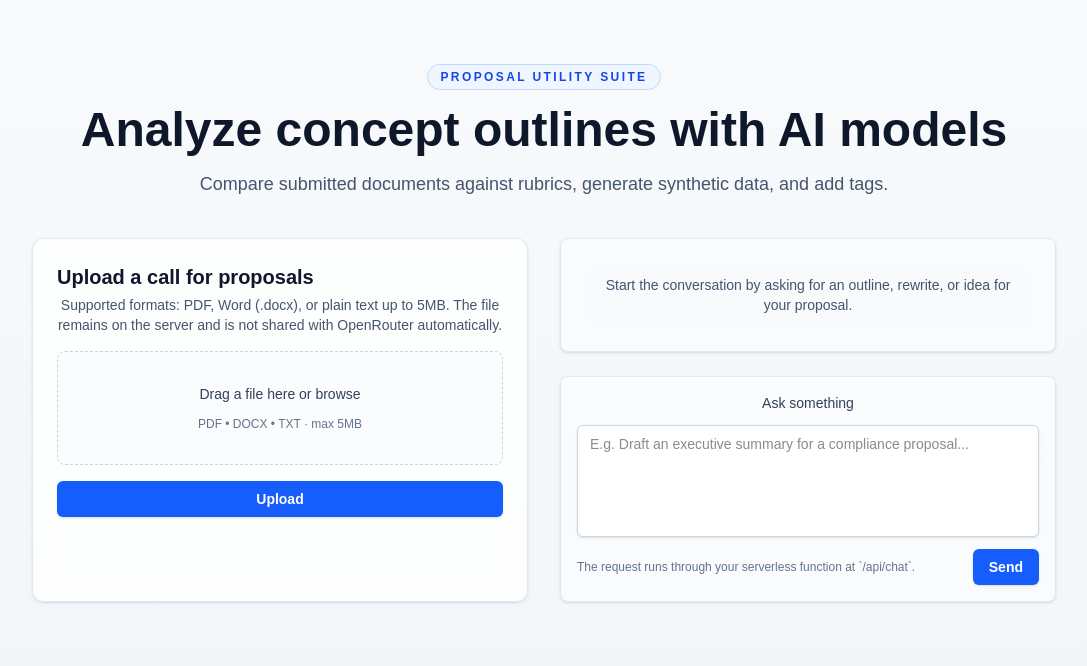
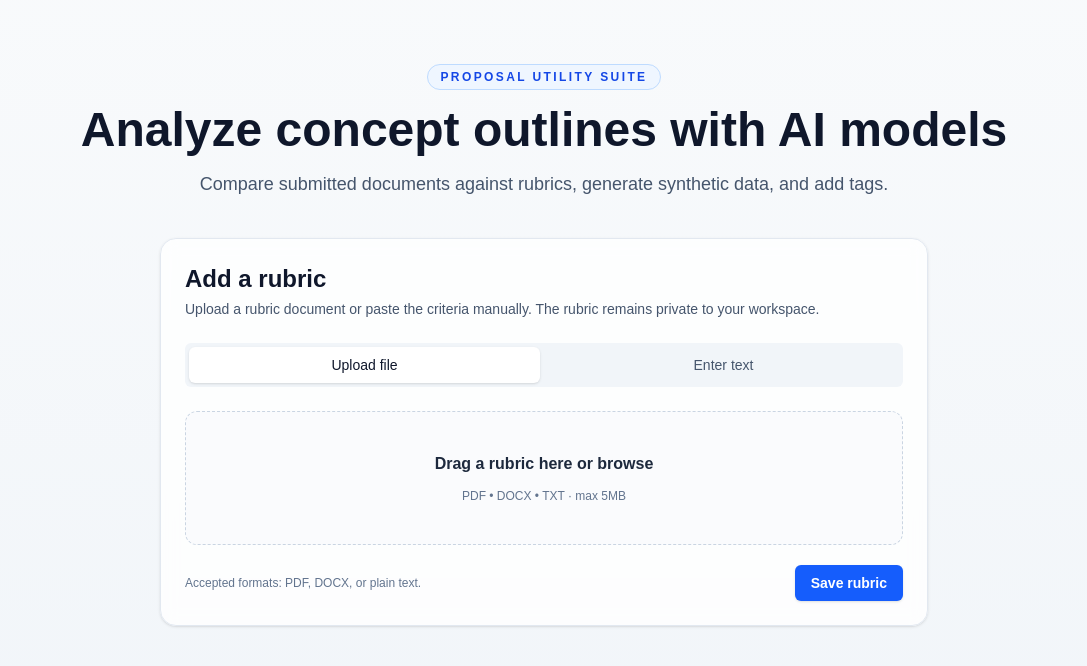
Before and after one commit to nawagner/proposal-utility-suite, a Next.js app: page / in a window 1280 px wide. Shown: the top 666 px of the page, without its empty margins (96-1183 px from the left). Built offline with nearby package versions, Linux system fonts and the light colour scheme.

Commit message:
feat: add rubric intake widget

```diff
--- a/src/app/page.tsx
+++ b/src/app/page.tsx
@@ -1,5 +1,4 @@
-import { ChatPlayground } from "@/components/chat-playground";
-import { ProposalUpload } from "@/components/proposal-upload";
+import { RubricIntake } from "@/components/rubric-intake";
 
 export default function Home() {
   return (
@@ -17,10 +16,7 @@ export default function Home() {
           </p>
         </div>
 
-        <div className="grid w-full gap-8 md:grid-cols-2">
-          <ProposalUpload />
-          <ChatPlayground />
-        </div>
+        <RubricIntake />
       </div>
     </main>
   );
--- /dev/null
+++ b/src/components/rubric-intake.tsx
@@ -0,0 +1,237 @@
+"use client";
+
+import { ChangeEvent, FormEvent, useMemo, useState } from "react";
+
+const ACCEPTED_TYPES = [
+  "application/pdf",
+  "application/vnd.openxmlformats-officedocument.wordprocessingml.document",
+  "text/plain",
+];
+
+type Mode = "upload" | "manual";
+
+interface UploadSuccess {
+  filename: string;
+  mimetype: string;
+  wordCount: number;
+  characterCount: number;
+  preview: string;
+}
+
+interface ManualResult {
+  source: "manual";
+  wordCount: number;
+  characterCount: number;
+  preview: string;
+}
+
+type Result = UploadSuccess | ManualResult;
+
+export function RubricIntake() {
+  const [mode, setMode] = useState<Mode>("upload");
+  const [file, setFile] = useState<File | null>(null);
+  const [manualText, setManualText] = useState("");
+  const [result, setResult] = useState<Result | null>(null);
+  const [error, setError] = useState<string | null>(null);
+  const [isProcessing, setIsProcessing] = useState(false);
+
+  const manualStats = useMemo(() => {
+    if (!manualText.trim()) {
+      return null;
+    }
+
+    const tokens = manualText.trim().split(/\s+/).filter(Boolean);
+
+    return {
+      wordCount: tokens.length,
+      characterCount: manualText.trim().length,
+    };
+  }, [manualText]);
+
+  const resetState = () => {
+    setResult(null);
+    setError(null);
+  };
+
+  const handleModeChange = (nextMode: Mode) => {
+    setMode(nextMode);
+    resetState();
+  };
+
+  const onFileChange = (event: ChangeEvent<HTMLInputElement>) => {
+    const selected = event.target.files?.[0] ?? null;
+    setFile(selected);
+    resetState();
+  };
+
+  const handleSubmit = async (event: FormEvent<HTMLFormElement>) => {
+    event.preventDefault();
+    setError(null);
+    setResult(null);
+
+    if (mode === "upload") {
+      if (!file) {
+        setError("Choose a rubric file before uploading");
+        return;
+      }
+
+      const formData = new FormData();
+      formData.append("file", file);
+
+      setIsProcessing(true);
+
+      try {
+        const response = await fetch("/api/upload", {
+          method: "POST",
+          body: formData,
+        });
+
+        const contentType = response.headers.get("content-type") ?? "";
+
+        if (!contentType.includes("application/json")) {
+          await response.text();
+          throw new Error("Upload failed. The server returned an unexpected response.");
+        }
+
+        const payload = (await response.json()) as UploadSuccess & { error?: string };
+
+        if (!response.ok) {
+          throw new Error(payload.error ?? "Upload failed");
+        }
+
+        setResult(payload);
+      } catch (err) {
+        setError(err instanceof Error ? err.message : "Unknown upload error");
+      } finally {
+        setIsProcessing(false);
+      }
+
+      return;
+    }
+
+    const trimmed = manualText.trim();
+
+    if (!trimmed) {
+      setError("Enter rubric instructions before continuing");
+      return;
+    }
+
+    setIsProcessing(true);
+
+    try {
+      const preview = trimmed.slice(0, 1200);
+      const tokens = trimmed.split(/\s+/).filter(Boolean);
+
+      setResult({
+        source: "manual",
+        wordCount: tokens.length,
+        characterCount: trimmed.length,
+        preview,
+      });
+    } finally {
+      setIsProcessing(false);
+    }
+  };
+
+  return (
+    <section className="flex w-full max-w-3xl flex-col gap-6 rounded-2xl border border-slate-200 bg-white/80 p-6 shadow-sm backdrop-blur">
+      <header className="flex flex-col gap-1 text-left">
+        <h2 className="text-2xl font-semibold text-slate-900">Add a rubric</h2>
+        <p className="text-sm text-slate-600">
+          Upload a rubric document or paste the criteria manually. The rubric remains private to your workspace.
+        </p>
+      </header>
+
+      <div className="flex gap-2 rounded-md bg-slate-100 p-1 text-sm font-medium text-slate-600">
+        <button
+          type="button"
+          onClick={() => handleModeChange("upload")}
+          className={`flex-1 rounded-md px-3 py-2 transition ${
+            mode === "upload" ? "bg-white text-slate-900 shadow" : "hover:text-slate-900"
+          }`}
+        >
+          Upload file
+        </button>
+        <button
+          type="button"
+          onClick={() => handleModeChange("manual")}
+          className={`flex-1 rounded-md px-3 py-2 transition ${
+            mode === "manual" ? "bg-white text-slate-900 shadow" : "hover:text-slate-900"
+          }`}
+        >
+          Enter text
+        </button>
+      </div>
+
+      <form onSubmit={handleSubmit} className="flex flex-col gap-5">
+        {mode === "upload" ? (
+          <label
+            htmlFor="rubric-file"
+            className="flex flex-col items-center gap-3 rounded-xl border border-dashed border-slate-300 bg-slate-50/70 px-6 py-10 text-center transition hover:border-blue-300 hover:bg-blue-50/60"
+          >
+            <span className="text-base font-semibold text-slate-800">
+              {file ? file.name : "Drag a rubric here or browse"}
+            </span>
+            <span className="text-xs text-slate-500">PDF • DOCX • TXT · max 5MB</span>
+            <input
+              id="rubric-file"
+              name="rubric-file"
+              type="file"
+              accept={ACCEPTED_TYPES.join(",")}
+              className="hidden"
+              onChange={onFileChange}
+              disabled={isProcessing}
+            />
+          </label>
+        ) : (
+          <textarea
+            id="rubric-text"
+            name="rubric-text"
+            className="min-h-[220px] w-full resize-y rounded-xl border border-slate-300 bg-white px-4 py-3 text-sm font-medium text-slate-900 shadow-sm focus:border-blue-500 focus:outline-none focus:ring-2 focus:ring-blue-200"
+            placeholder="Paste your rubric criteria or scoring guide..."
+            value={manualText}
+            onChange={(event) => setManualText(event.target.value)}
+            disabled={isProcessing}
+          />
+        )}
+
+        {mode === "manual" && manualStats ? (
+          <p className="text-xs text-slate-500">
+            {manualStats.wordCount.toLocaleString()} words · {manualStats.characterCount.toLocaleString()} characters
+          </p>
+        ) : null}
+
+        <div className="flex items-center justify-between">
+          <p className="text-xs text-slate-500">
+            Accepted formats: PDF, DOCX, or plain text.
+          </p>
+          <button
+            type="submit"
+            className="inline-flex items-center justify-center rounded-md bg-blue-600 px-4 py-2 text-sm font-semibold text-white shadow-sm transition hover:bg-blue-500 disabled:cursor-not-allowed disabled:bg-blue-300"
+            disabled={isProcessing}
+          >
+            {isProcessing ? (mode === "upload" ? "Uploading…" : "Processing…") : "Save rubric"}
+          </button>
+        </div>
+      </form>
+
+      {error ? <p className="text-sm text-red-600">{error}</p> : null}
+
+      {result ? (
+        <section className="flex flex-col gap-3 rounded-xl border border-slate-200 bg-white px-5 py-4 text-left shadow-inner">
+          <h3 className="text-base font-semibold text-slate-900">
+            {"filename" in result ? result.filename : "Manual entry"}
+          </h3>
+          <p className="text-xs uppercase tracking-wide text-slate-500">
+            {"mimetype" in result ? result.mimetype : "text/plain"} · {result.wordCount.toLocaleString()} words · {result.characterCount.toLocaleString()} characters
+          </p>
+          <div className="h-px bg-slate-200" aria-hidden />
+          <p className="whitespace-pre-wrap text-sm leading-6 text-slate-700">
+            {result.preview}
+            {result.preview.length < result.characterCount ? "\n\n…(truncated preview)" : ""}
+          </p>
+        </section>
+      ) : null}
+    </section>
+  );
+}
```
